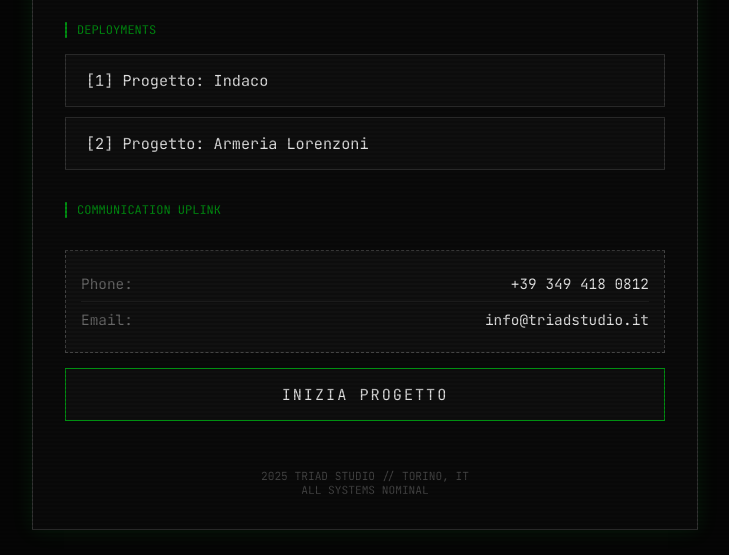
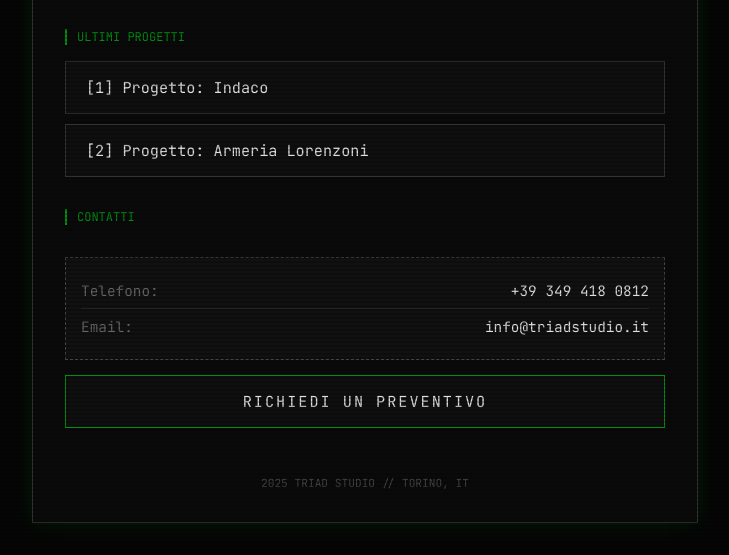
Before and after one commit to eNkkkk/triadstudio-website, a plain HTML site: page index.html in a window 1280 px wide. Shown: the part 245-800 px from the top of the page, without its empty margins (275-1004 px from the left). Drawn offline with Linux system fonts and the light colour scheme.

Commit message:
Update section labels and contact information

```diff
--- a/index.html
+++ b/index.html
@@ -187,7 +187,7 @@
             > Cybersecurity
         </div>
 
-        <div class="section-label">Deployments</div>
+        <div class="section-label">Ultimi progetti</div>
 
         <a href="https://www.indacobarber.com" target="_blank" class="btn">
             <span>[1] Progetto: Indaco</span>
@@ -197,11 +197,11 @@
             <span>[2] Progetto: Armeria Lorenzoni</span>
         </a>
 
-        <div class="section-label">Communication Uplink</div>
+        <div class="section-label">Contatti</div>
 
         <div class="contact-block">
             <div class="contact-row">
-                <span style="color:#666">Phone:</span>
+                <span style="color:#666">Telefono:</span>
                 <a href="tel:+393331234567">+39 349 418 0812</a>
             </div>
             <div class="contact-row">
@@ -211,12 +211,11 @@
         </div>
 
         <a href="mailto:info@triadstudio.it" class="btn" style="margin-top: 15px; border-color: var(--terminal-dim); justify-content: center; text-transform: uppercase; letter-spacing: 2px;">
-            Inizia Progetto
+            Richiedi un preventivo
         </a>
 
         <footer>
             2025 TRIAD STUDIO // TORINO, IT<br>
-            ALL SYSTEMS NOMINAL
         </footer>
     </div>
 
```
